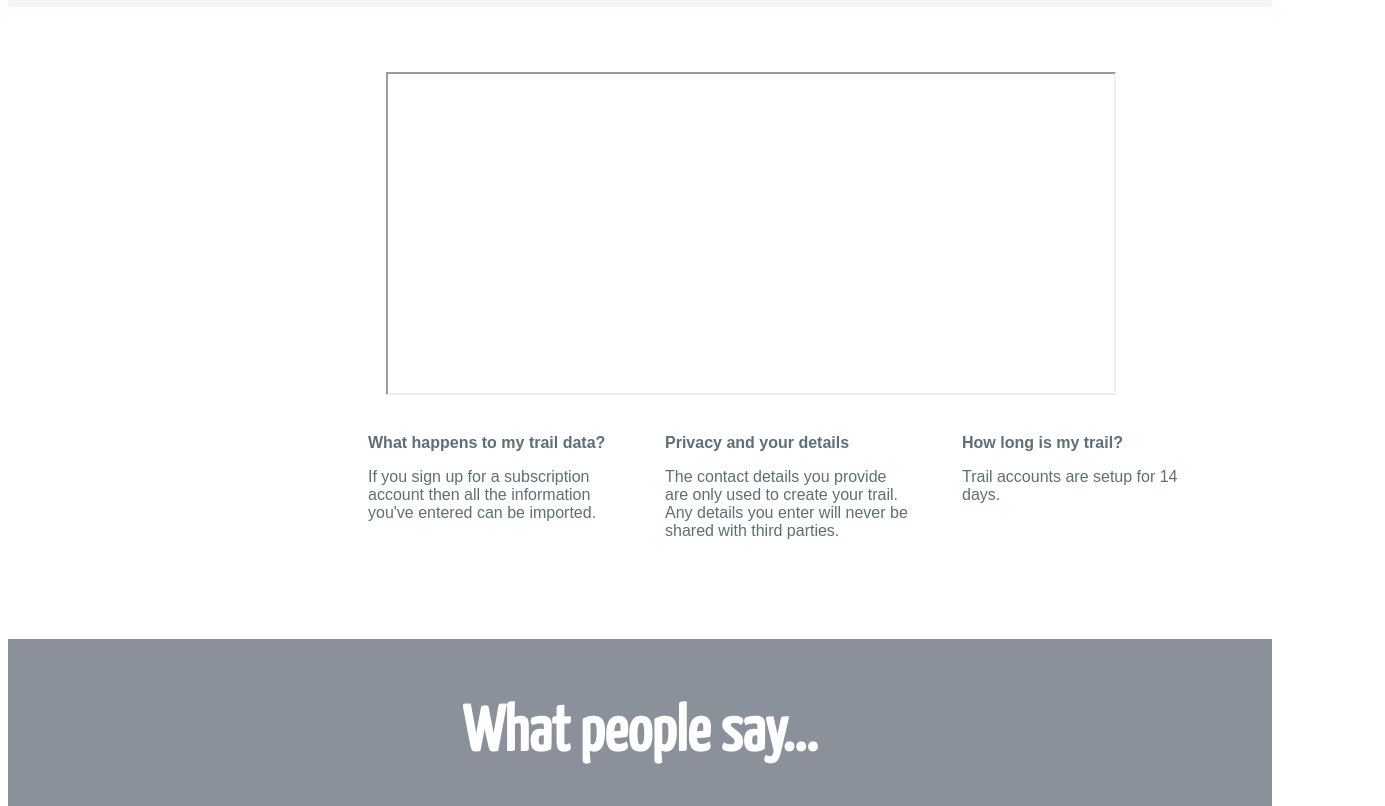
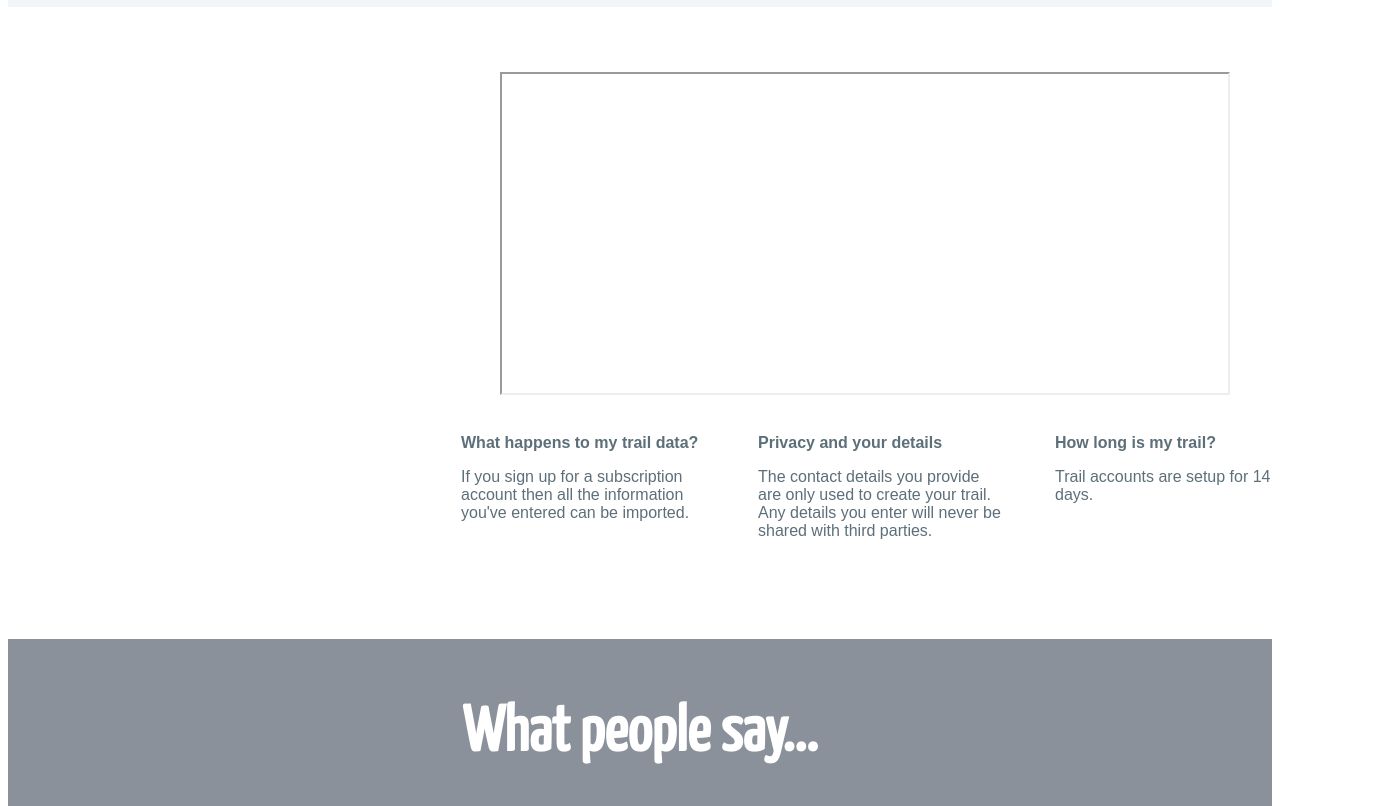
Before and after one commit to Sitanshoo/Training, a plain HTML site: page miniproject.html in a window 1280 px wide. Shown: the part 722-1528 px from the top of the page, 1385 px wide, since content can reach past the window. Drawn offline with Linux system fonts and the light colour scheme; files whose address does not match are found by name.

Commit message:
modified CSS and confirmed 2nd section

```diff
--- a/miniproject.css
+++ b/miniproject.css
@@ -18,7 +18,7 @@
     justify-content: center;
     width: 726px;
     height: 319px;
-    margin-left: 378px;
+    margin-left: 492px;
     margin-top: 65px;
     margin-bottom: -44px;
 
@@ -29,7 +29,7 @@
     grid-column-gap: 50px;
     padding: 83px;
     width: 841px;
-    margin-left: 277px;
+    margin-left: 370px;
     font-size: 16px;
     color: #5D6F79;
     font-family: Arial, Helvetica, sans-serif;
```
